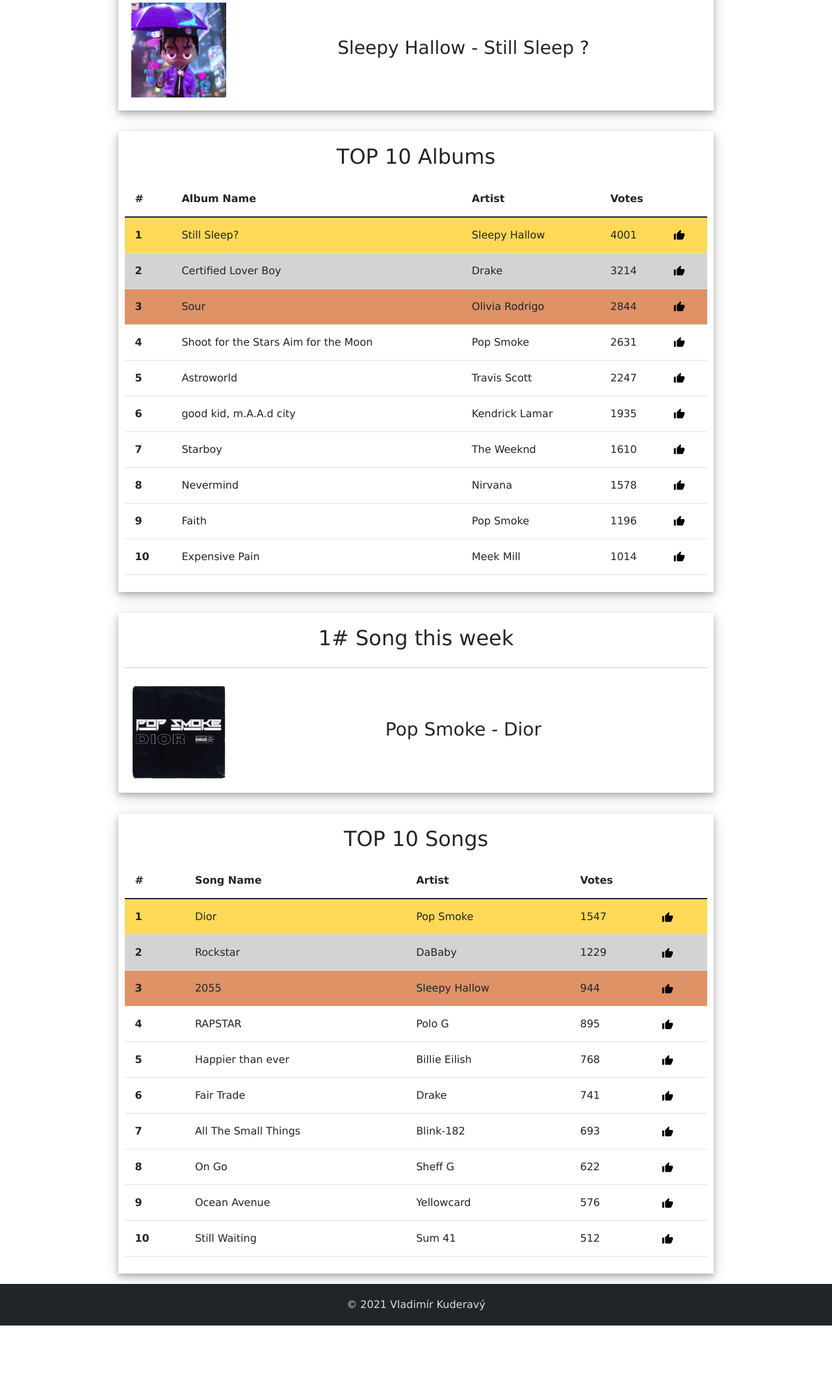
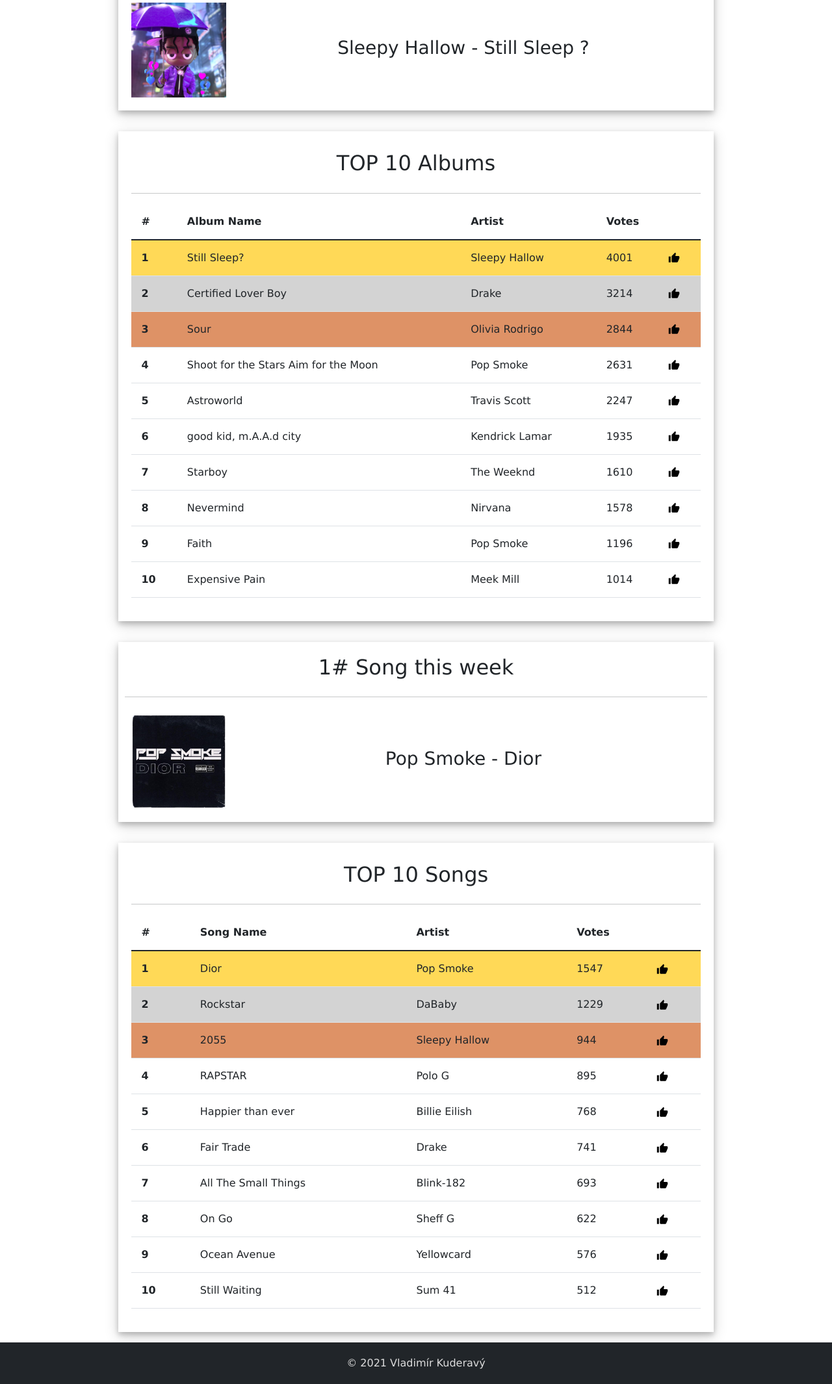
Before and after one commit to VladimirKuderavy/SemestralnaPracaVAII, a PHP site: page /html/charts.html in a window 1280 px wide. Shown: the part 229-2359 px from the top of the page at 65% size. Before the commit the page ends 2269 px from the top, so only its background shows below. Run offline with PHP 8.4, Linux system fonts and the light colour scheme.

Commit message:
Padding charts fix

```diff
--- a/css/style.css
+++ b/css/style.css
@@ -68,6 +68,10 @@ tbody tr:nth-child(3) {
     padding: 10px;
 }
 
+.padding-20 {
+    padding: 20px !important;
+}
+
 #login-button {
     color: white;
     border: 1px solid white;
--- a/html/charts.html
+++ b/html/charts.html
@@ -70,10 +70,12 @@
         </div>
 
         <div class="col-md-12 p-3">
-            <div class="div-inner table-responsive">
+            <div class="div-inner table-responsive padding-20">
                 <h2>
                     TOP 10 Albums
                 </h2>
+
+                <hr>
 
                 <table class="table">
                     <thead>
@@ -201,10 +203,12 @@
         </div>
 
         <div class="col-md-12 p-3">
-            <div class="div-inner table-responsive">
+            <div class="div-inner table-responsive padding-20">
                 <h2>
                     TOP 10 Songs
                 </h2>
+
+                <hr>
 
                 <table class="table">
                     <thead>
```
